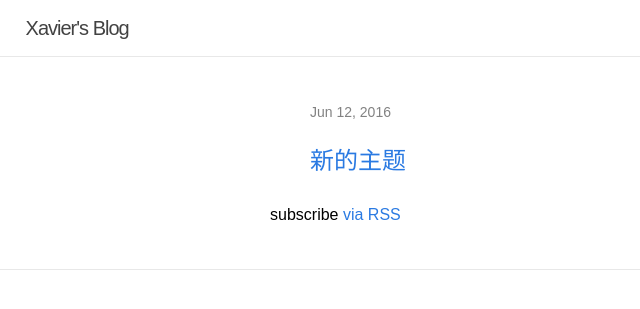
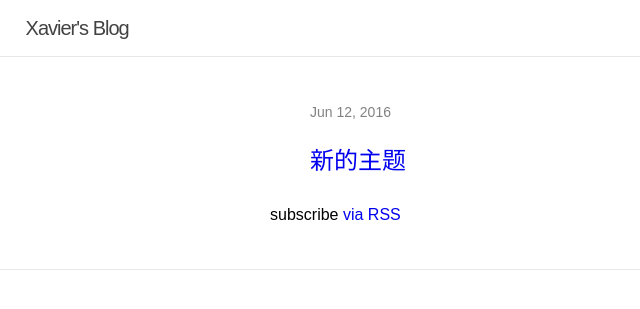
Before and after one commit to dd1994/dd1994.github.io, a Jekyll site: the page built from index.html, in a window 1280 px wide. Shown: the top 309 px of the page, without its empty margins (0-640 px from the left). Built offline with Jekyll 4.4.1, drawn with Linux system fonts in a browser that asks for light colours.

Commit message:
清理样式

```diff
--- a/_sass/_base.scss
+++ b/_sass/_base.scss
@@ -34,21 +34,6 @@
 
 
 
-/**
- * Lists
- */
-ul, ol {
-    margin-left: $spacing-unit;
-}
-
-li {
-    > ul,
-    > ol {
-         margin-bottom: 0;
-    }
-}
-
-
 
 /**
  * Headings
@@ -63,7 +48,7 @@
  * Links
  */
 a {
-    color: $brand-color;
+    // color: $brand-color;
     text-decoration: none;
 
     &:visited {
@@ -157,22 +142,3 @@
         clear: both;
     }
 }
-
-
-
-/**
- * Icons
- */
-.icon {
-
-    > svg {
-        display: inline-block;
-        width: 16px;
-        height: 16px;
-        vertical-align: middle;
-
-        path {
-            fill: $grey-color;
-        }
-    }
-}
```
